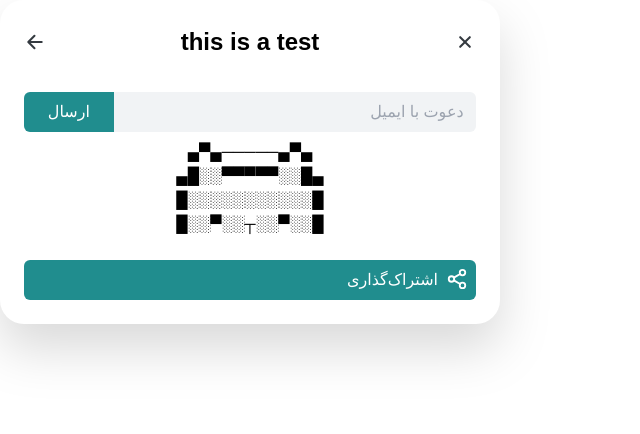
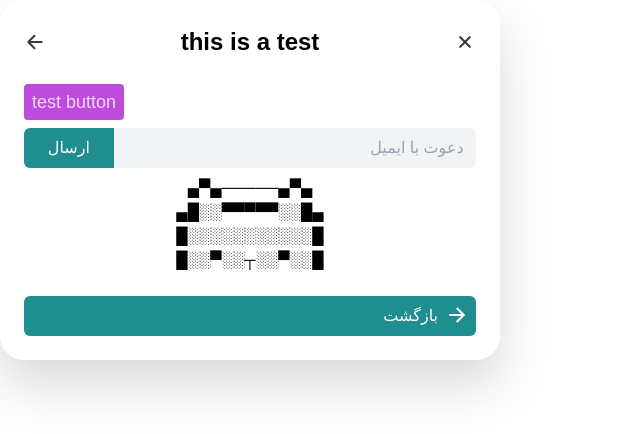
Before and after one commit to Summer-Frontend-Quera-Bootcamp/GROUP_10, a React (Vite) app: page / in a window 1280 px wide. Shown: the top 434 px of the page, without its empty margins (0-640 px from the left). Built offline with nearby package versions, Linux system fonts and the light colour scheme; the HTML template or start-up script is replaced by a standard one; a web font is replaced by a local one.

Commit message:
added ButtonColor component

```diff
--- a/package.json
+++ b/package.json
@@ -12,6 +12,7 @@
   "dependencies": {
     "@hookform/resolvers": "^3.3.1",
     "@reduxjs/toolkit": "^1.9.5",
+    "classnames": "^2.3.2",
     "react": "^18.2.0",
     "react-dom": "^18.2.0",
     "react-hook-form": "^7.46.2",
@@ -26,7 +27,7 @@
     "@typescript-eslint/eslint-plugin": "^6.0.0",
     "@typescript-eslint/parser": "^6.0.0",
     "@vitejs/plugin-react": "^4.0.3",
-    "autoprefixer": "^10.4.15",
+    "autoprefixer": "^10.4.16",
     "eslint": "^8.45.0",
     "eslint-plugin-react-hooks": "^4.6.0",
     "eslint-plugin-react-refresh": "^0.4.3",
--- a/src/App/App.tsx
+++ b/src/App/App.tsx
@@ -4,7 +4,7 @@ import "./App.css";
 //--------Import Your Components Here!--------//
 
 import { ContainerModule } from "../Components/Ui/Containers";
-import { ButtonIcon } from "../Components/Ui/Buttons";
+import { ButtonColor, ButtonIcon } from "../Components/Ui/Buttons";
 import { InputInvite } from "../Components/Ui/Inputs";
 
 //-------------Welcome to The App-------------//
@@ -18,6 +18,9 @@ const App: React.FC<IPropsApp> = (/*props: IPropsApp*/): JSX.Element => {
         onClose={() => {}}
         onBack={() => {}}
       >
+        <ButtonColor onClick={() => {}} color="grape">
+          test button
+        </ButtonColor>
         <InputInvite onClick={() => {}}></InputInvite>
         <div className="text-center flex flex-col mb-m">
           <p> ▄▀▄─────▄▀▄</p>
@@ -25,7 +28,7 @@ const App: React.FC<IPropsApp> = (/*props: IPropsApp*/): JSX.Element => {
           <p> █░░░░░░░░░░░█</p>
           <p> █░░▀░░┬░░▀░░█</p>
         </div>
-        <ButtonIcon onClick={() => {}} useCase="share" bigger={true} />
+        <ButtonIcon onClick={() => {}} useCase="back" bigger={true} />
       </ContainerModule>
     </>
   );
--- /dev/null
+++ b/src/Components/Ui/Buttons/ButtonColor/ButtonColor.tsx
@@ -0,0 +1,41 @@
+interface IButtonColor {
+  children: string;
+  onClick: () => void;
+  color:
+    | "red"
+    | "pink"
+    | "grape"
+    | "violet"
+    | "indigo"
+    | "blue"
+    | "cyan"
+    | "teal"
+    | "brand"
+    | "green"
+    | "lime"
+    | "orange";
+}
+
+export const ButtonColor = ({ children, onClick, color }: IButtonColor) => {
+  return (
+    <button
+      className={`
+    ${color === "red" && "bg-red-primary text-red-secondary"}
+    ${color === "pink" && "bg-pink-primary text-pink-secondary"}
+    ${color === "grape" && "bg-grape-primary text-grape-secondary"}
+    ${color === "violet" && "bg-violet-primary text-violet-secondary"}
+    ${color === "indigo" && "bg-indigo-primary text-indigo-secondary"}
+    ${color === "blue" && "bg-blue-primary text-blue-secondary"}
+    ${color === "cyan" && "bg-cyan-primary text-cyan-secondary"}
+    ${color === "teal" && "bg-teal-primary text-teal-secondary"}
+    ${color === "brand" && "bg-brand-primary text-brand-secondary"}
+    ${color === "green" && "bg-green-primary text-green-secondary"}
+    ${color === "lime" && "bg-lime-primary text-lime-secondary"}
+    ${color === "orange" && "bg-orange-primary text-orange-secondary"}
+    rounded text-lg px-xs py-[4px]`}
+      onClick={onClick}
+    >
+      {children}
+    </button>
+  );
+};
--- a/src/Components/Ui/Buttons/index.tsx
+++ b/src/Components/Ui/Buttons/index.tsx
@@ -3,9 +3,10 @@
 
 import { ButtonPrimary } from "./ButtonPrimary/ButtonPrimary";
 import { ButtonIcon } from "./ButtonIcon/ButtonIcon";
+import { ButtonColor } from "./ButtonColor/ButtonColor";
 
 //
 //-----------------------------------------
 //
 
-export { ButtonPrimary, ButtonIcon };
+export { ButtonPrimary, ButtonIcon, ButtonColor };
--- a/tailwind.config.js
+++ b/tailwind.config.js
@@ -1,6 +1,6 @@
 /** @type {import('tailwindcss').Config} */
 export default {
-  content: ["./src/**/*.{js,jsx,ts,tsx}"],
+  content: ["./index.html", "./src/**/*.{html,js,ts,jsx,tsx}"],
   theme: {
     extend: {
       colors: {
```
Also changed, not shown: 1 other file (tests, documents, lock files or other folders).
